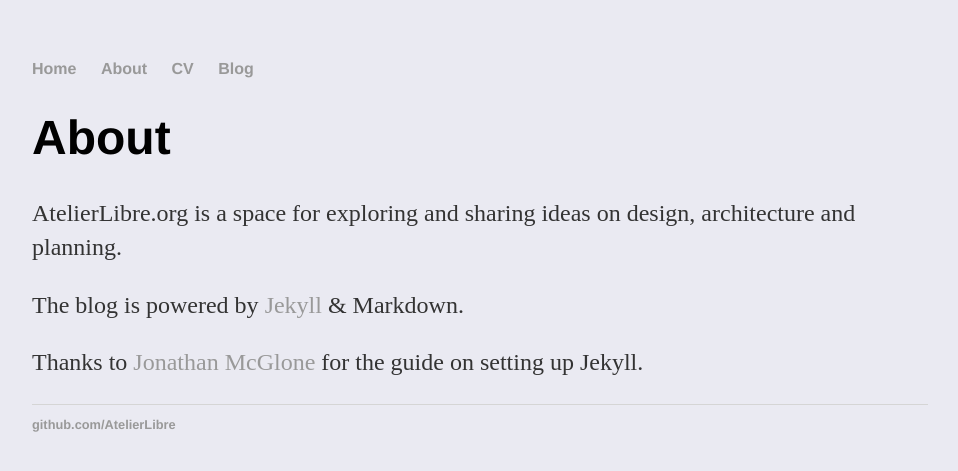
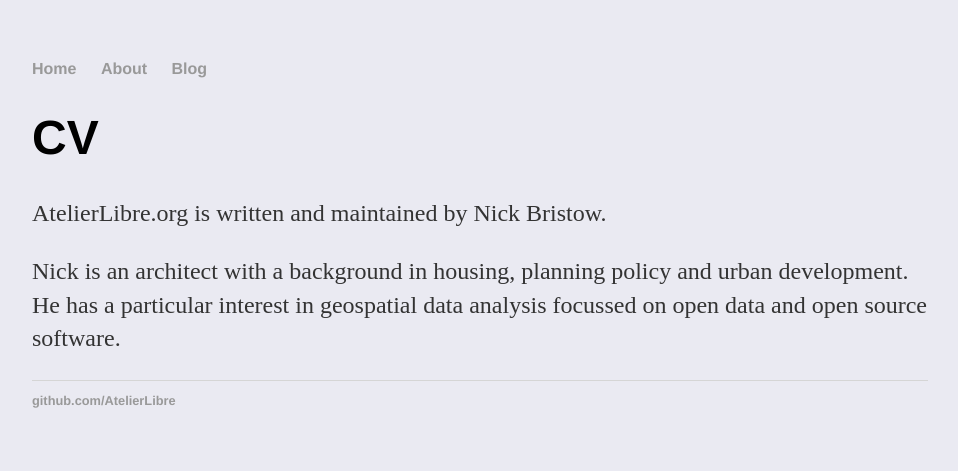
Before and after one commit to AtelierLibre/AtelierLibre.github.io, a Jekyll site: the page built from about/index.html, in a window 1280 px wide. Shown: the top 471 px of the page, without its empty margins (160-1118 px from the left). Built offline with Jekyll 4.4.1, drawn with Linux system fonts in a browser that asks for light colours.

Commit message:
combines about and cv

```diff
--- a/_layouts/default.html
+++ b/_layouts/default.html
@@ -12,7 +12,6 @@
                 <ul>
                     <li><a href="/">Home</a></li>
                     <li><a href="/about">About</a></li>
-                    <li><a href="/cv">CV</a></li>
                     <li><a href="/blog">Blog</a></li>
                 </ul>
             </nav>
--- a/about/index.html
+++ b/about/index.html
@@ -3,10 +3,9 @@ layout: default
 title: About
 ---
 <div class="blurb">
-	<h1>About</h1>
-	<p>AtelierLibre.org is a space for exploring and sharing ideas on design, architecture and planning.</p>
-	<p>The blog is powered by <a href="http://jekyllrb.com">Jekyll</a> & Markdown.</p>
-	<p>Thanks to <a href="http://jmcglone.com/guides/github-pages/">Jonathan McGlone</a> for the guide on setting up Jekyll.</p>
+	<h1>CV</h1>
+	<p>AtelierLibre.org is written and maintained by Nick Bristow.</p>
+	<p>Nick is an architect with a background in housing, planning policy and urban development. He has a particular interest in geospatial data analysis focussed on open data and open source software.</p>
 </div>
 
 <!-- /.blurb -->
```
Also changed, not shown: cv/index.html (deleted, +0 -11 lines).
